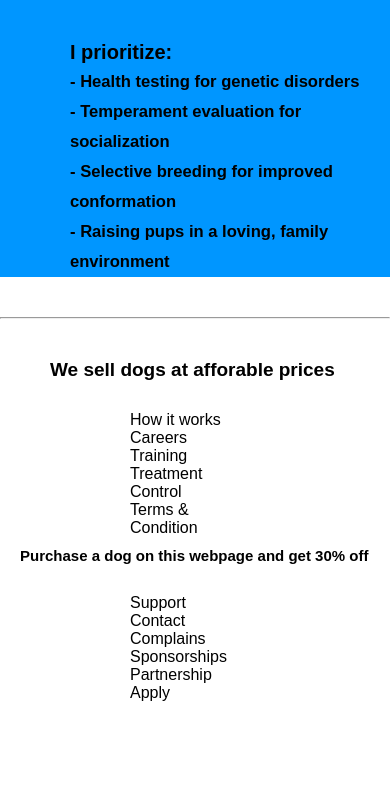
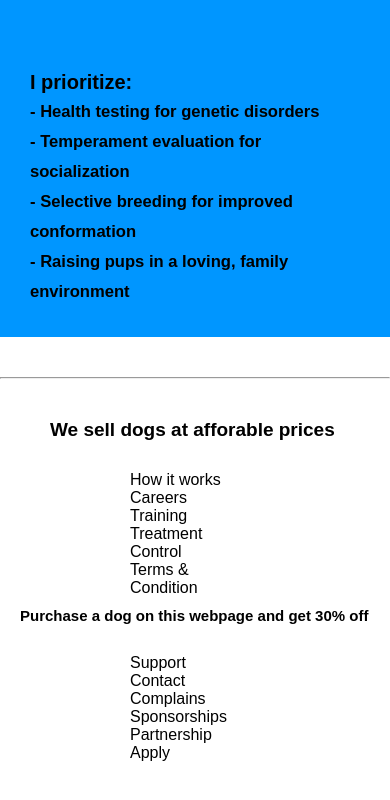
Before and after one commit to Fortune-oludare/Luminous-k9-Page, a plain HTML site: page About us.html in a window 390 px wide. Shown: the part 866-1666 px from the top of the page. Before the commit the page ends 1618 px from the top, so only its background shows below. Drawn offline with Linux system fonts and the light colour scheme.

Commit message:
Update About us.html

```diff
--- a/About us.html
+++ b/About us.html
@@ -59,6 +59,11 @@
         padding: 10px 20px;
         font-size: 19px;
       }
+          .exp-1{
+        margin-top: 40px;
+     line-height: 30px;
+     padding: 30px;
+    }
 
       }
 </style>
```
